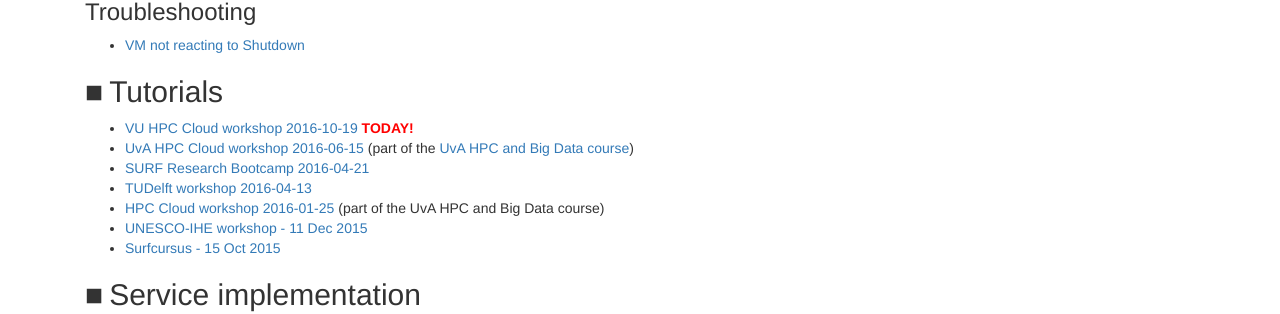
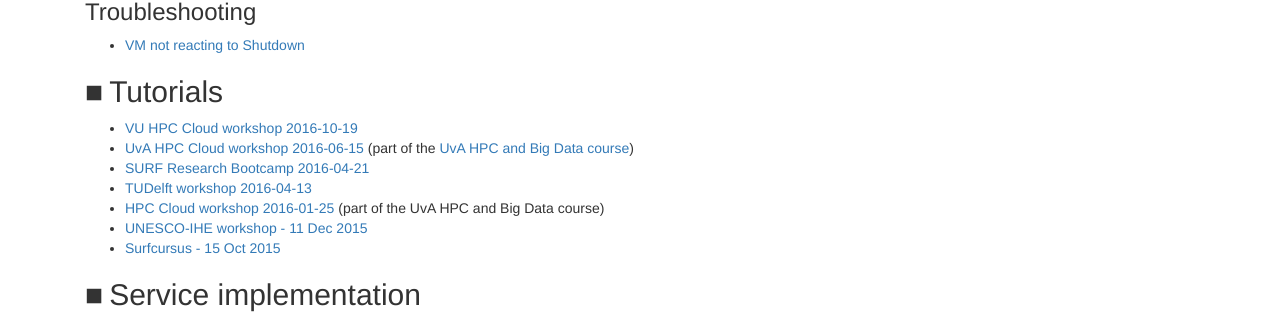
Before and after one commit to sara-nl/clouddocs, a Jekyll site: the page built from index.markdown, in a window 1280 px wide and 900 px high, scrolled down 1535 px. Shown: the part 356-670 px from the top of the window. Built offline with Jekyll 4.4.1, drawn with Linux system fonts in a browser that asks for light colours; nearby versions of some CDN libraries.

Commit message:
Removed "today"

```diff
--- a/index.markdown
+++ b/index.markdown
@@ -85,7 +85,7 @@
 * [VM not reacting to Shutdown](vm-not-reacting-to-shutdown)
 
 ## Tutorials
-* [VU HPC Cloud workshop 2016-10-19](VU-20161019/index) <b style="color:red;">TODAY!</b>
+* [VU HPC Cloud workshop 2016-10-19](VU-20161019/index)
 * [UvA HPC Cloud workshop 2016-06-15](UvA-course-20160615/index) (part of the [UvA HPC and Big Data course](http://hpc.uva.nl))
 * [SURF Research Bootcamp 2016-04-21](bootcamp-20160421/index)
 * [TUDelft workshop 2016-04-13](TUDelftcourse-20160413/index)
```
